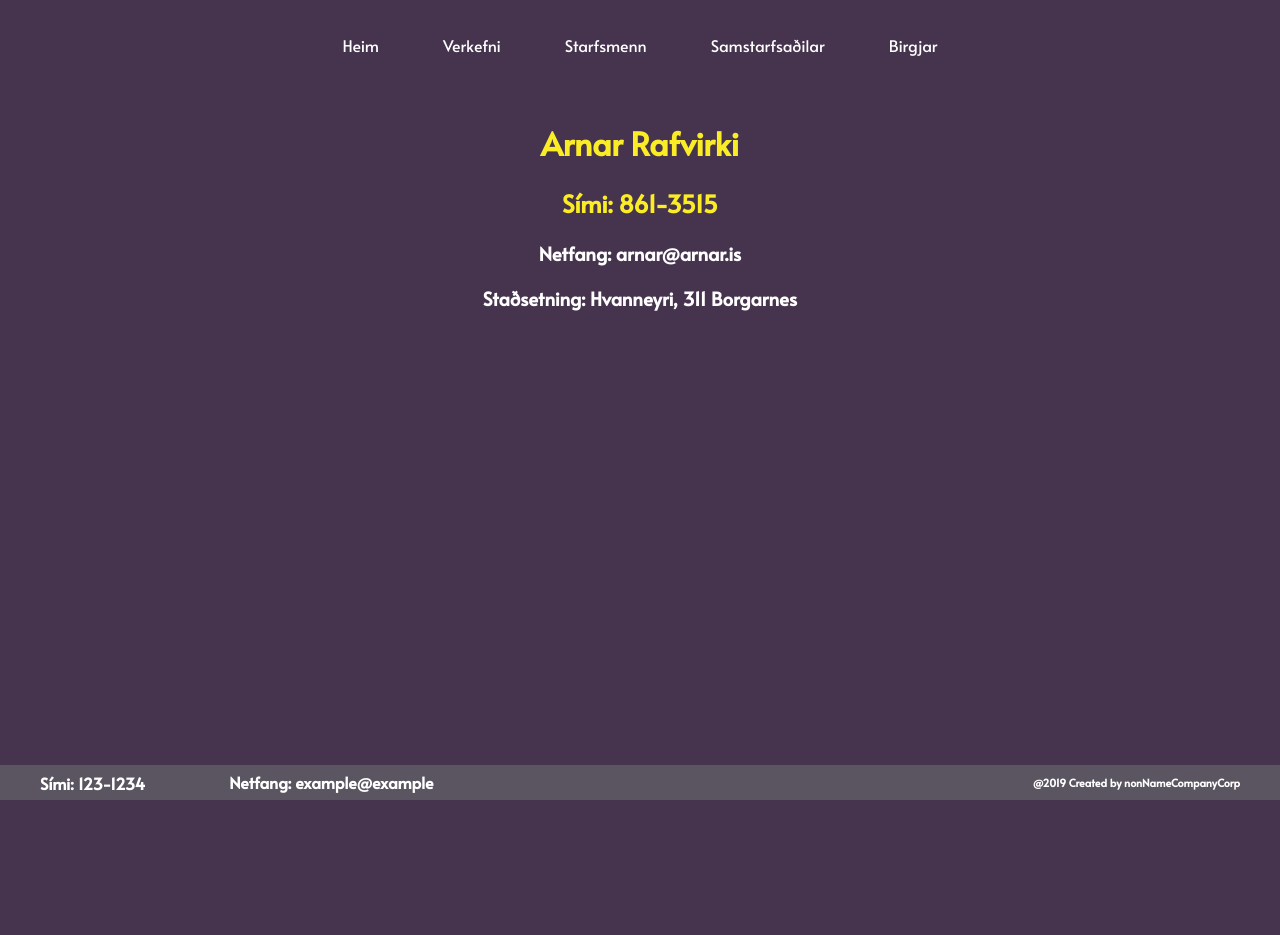
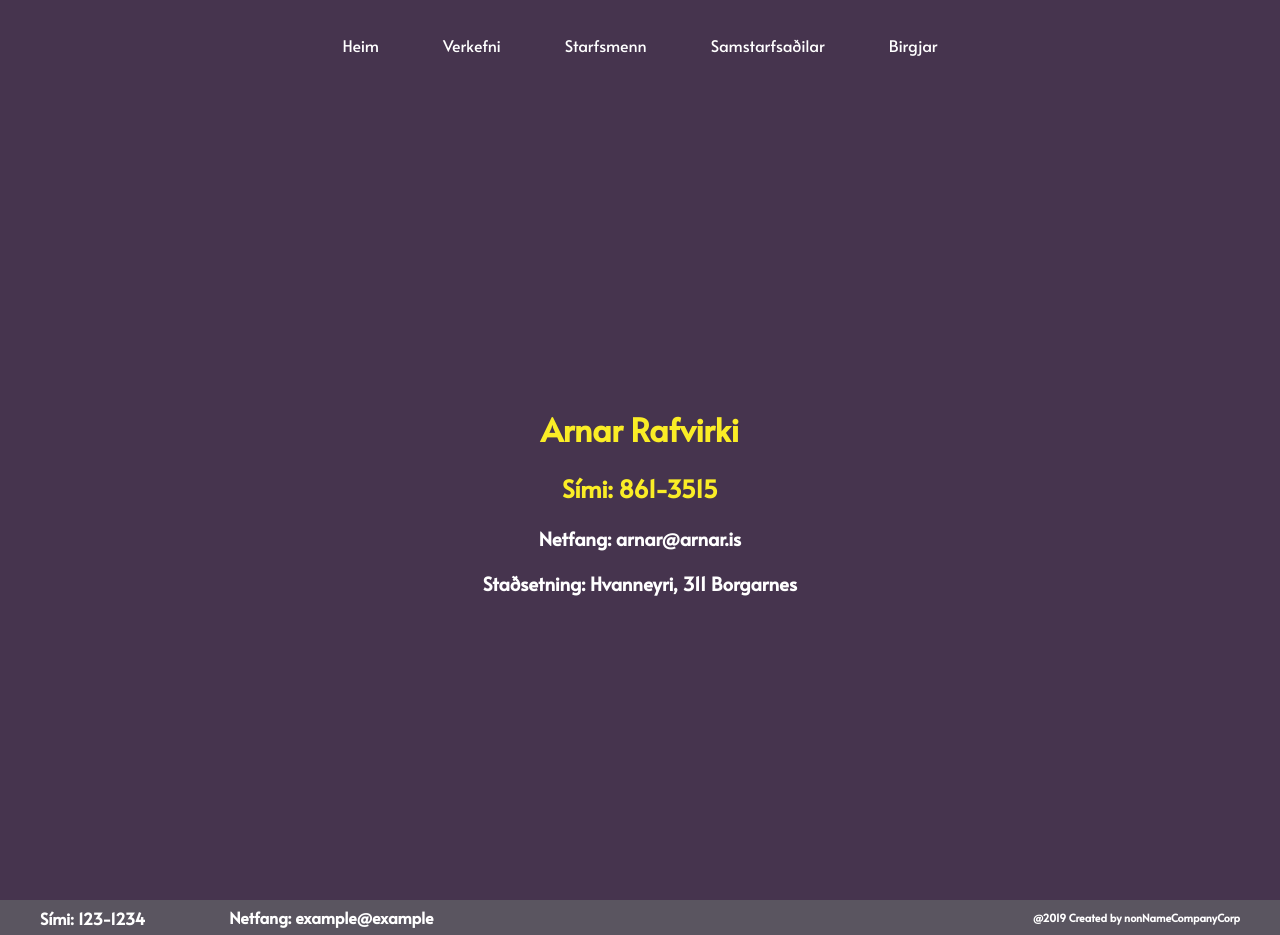
Before and after one commit to antoniofreyr/antoniofreyr.github.io, a React (Create React App) app: page / in a window 1280 px wide. Before the commit the page ends 800 px from the top, so only its background shows below. Built offline with nearby package versions, Linux system fonts and the light colour scheme.

Commit message:
Remove unused import

```diff
--- a/src/App.js
+++ b/src/App.js
@@ -1,5 +1,5 @@
 import React, { Component } from 'react';
-import { BrowserRouter as Router, Route, Link } from 'react-router-dom';
+import { BrowserRouter as Router, Route } from 'react-router-dom';
 import HomePage from './Components/Homepage';
 import NavBar from './Components/HeaderComponent/NavBar';
 import Footer from './Components/FooterComponent/Footer';
@@ -12,16 +12,15 @@
     render() {
         return (
             <Router>
-                <main>
                     <NavBar />
-                    <Route name="home" exact path="/" component={HomePage} />
-                    <Route name="verkefni" exact path="/verkefni" component={Verkefni} />
-                    <Route name="starfsmenn" exact path="/starfsmenn" component={Starfsmenn} />
-                    <Route name="Samstarfsaðilar" exact path="/samstarfsadilar" component={Samstarfsaðilar} />
-                    <Route name="birgjar" exact path="/birgjar" component={Birgjar} />
-
+                    <main>
+                        <Route name="home" exact path="/" component={HomePage} />
+                        <Route name="verkefni" exact path="/verkefni" component={Verkefni} />
+                        <Route name="starfsmenn" exact path="/starfsmenn" component={Starfsmenn} />
+                        <Route name="Samstarfsaðilar" exact path="/samstarfsadilar" component={Samstarfsaðilar} />
+                        <Route name="birgjar" exact path="/birgjar" component={Birgjar} />
+                    </main>
                     <Footer />
-                </main>
             </Router>
         )
     }
```
